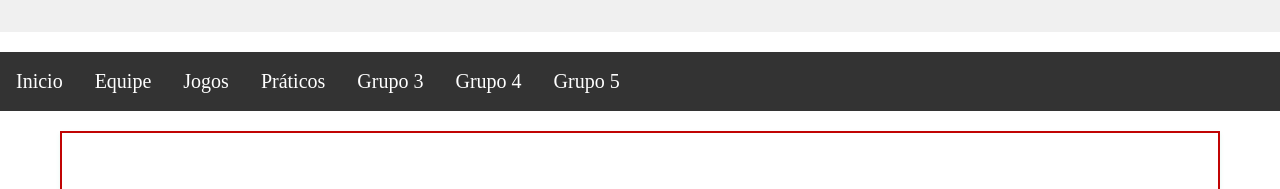
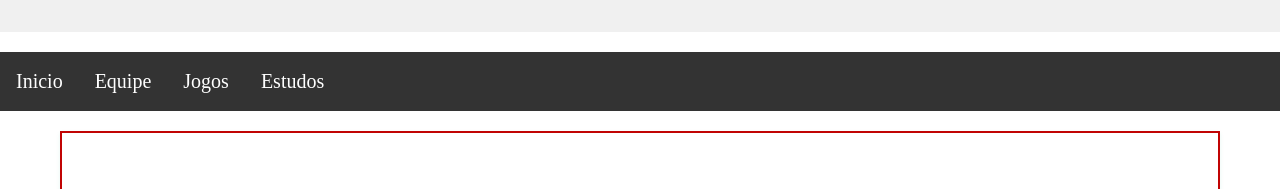
Before and after one commit to Hislley/LVM, a plain HTML site: page Lab Prog.html in a window 1280 px wide. Shown: the part 576-765 px from the top of the page. Drawn offline with Linux system fonts and the light colour scheme.

Commit message:
modificado

```diff
--- a/Lab Prog.html
+++ b/Lab Prog.html
@@ -27,10 +27,8 @@
         <a href="Lab Prog.html">Inicio</a>
         <a href="equipe html.html">Equipe</a>
         <a href="jogos.html">Jogos</a>
-        <a href="#Grupo 1">Práticos</a>
-        <a href="#Grupo 1">Grupo 3</a>
-        <a href="#Grupo 1">Grupo 4</a>
-        <a href="#Grupo 1">Grupo 5</a>
+        <a href="praticos.html">Estudos</a>
+
 
     </nav>
 
--- a/lab.css
+++ b/lab.css
@@ -57,6 +57,10 @@
             text-decoration: none;
             font-size: 20px;
         }
+        h1 {
+            text-align: center;
+        }
+
         nav a:hover {
             background-color: #0ec711;
             color: rgb(255, 255, 255);
```
Also changed, not shown: equipe html.html (+1 -3 lines), jogos.html (+1 -3 lines), praticos.html (+1 -3 lines).
